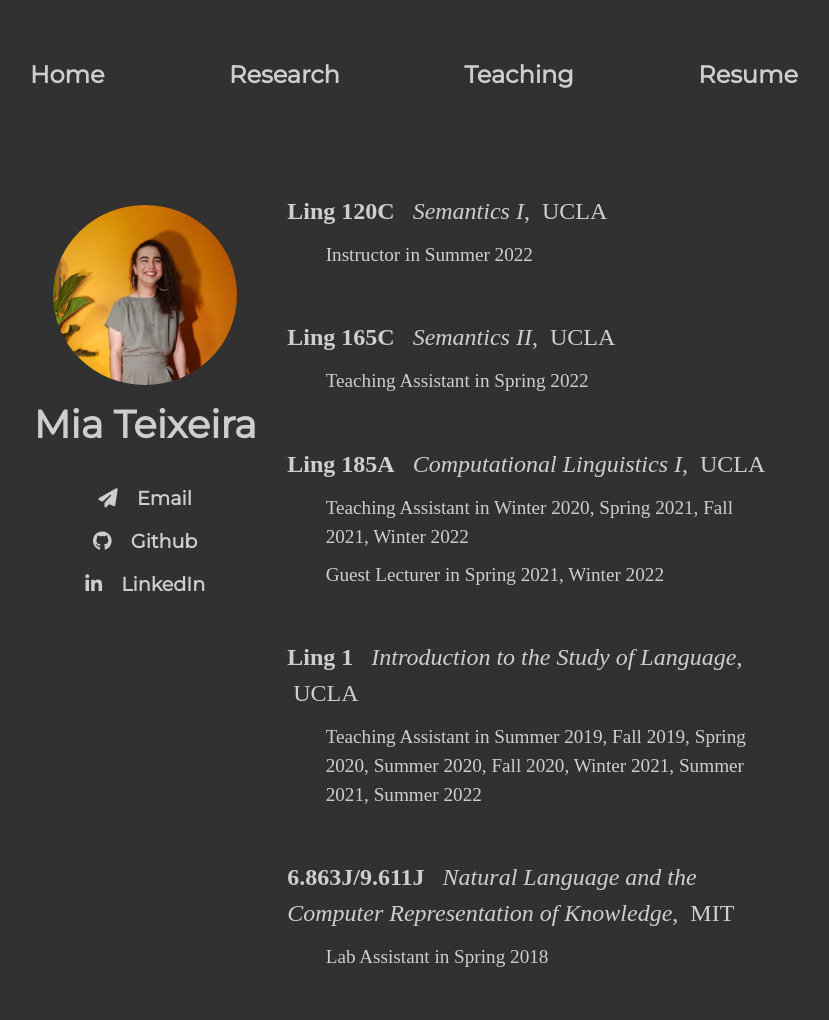
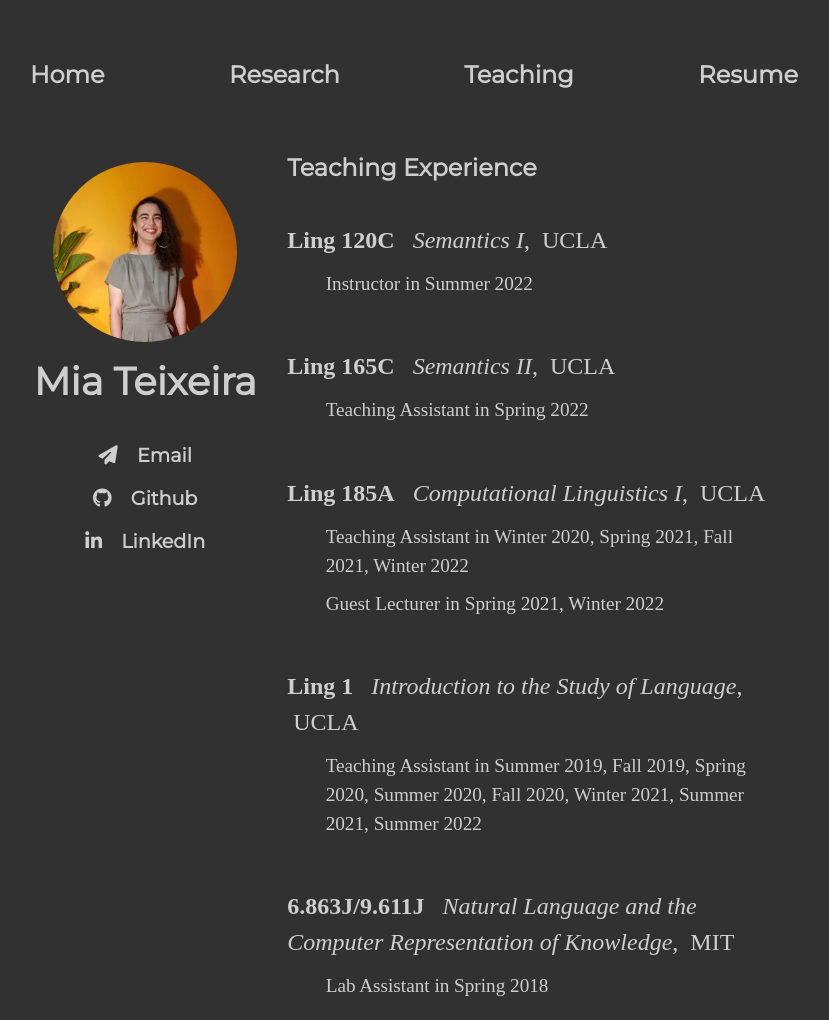
Before and after one commit to miateixeira/miateixeira.github.io, a Jekyll site: the page built from teaching/index.html, in a window 1280 px wide. Shown: the whole page, without its empty margins (226-1055 px from the left). Built offline with Jekyll 4.4.1, drawn with Linux system fonts in a browser that asks for light colours; nearby versions of some CDN libraries.

Commit message:
added header to teaching

```diff
--- a/teaching/index.html
+++ b/teaching/index.html
@@ -4,7 +4,7 @@ title: Teaching
 ---
 <div class="teaching">
 
-  <!-- <h2>Teaching Experience</h2> -->
+  <h3>Teaching Experience</h3>
 
   <!-- LING 120C -->
   <div class="teaching-entry">
```
